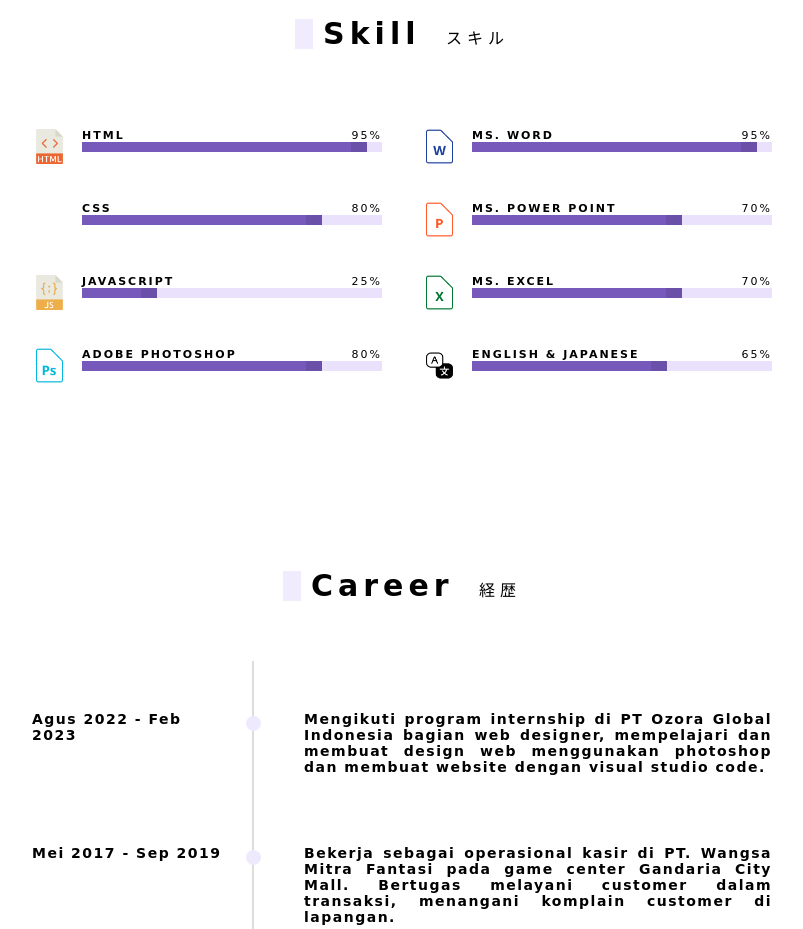
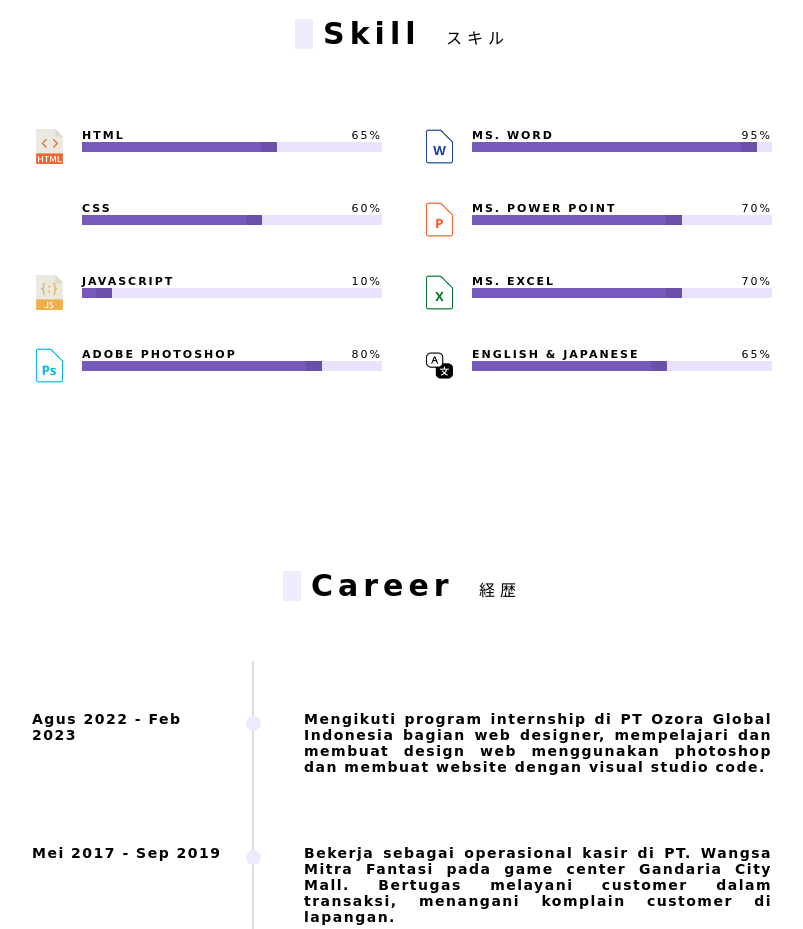
Before and after one commit to datia23/portfolio, a plain HTML site: page about.html in a window 1280 px wide. Shown: the part 860-1789 px from the top of the page, without its empty margins (238-1041 px from the left). Drawn offline with nearby package versions, Linux system fonts and the light colour scheme; a web font is replaced by a local one.

Commit message:
Update about.html

```diff
--- a/about.html
+++ b/about.html
@@ -178,12 +178,12 @@
                     <div class="chart"  data-aos="fade-right" data-aos-easing="ease-in-out" data-aos-duration="1200">
                         <div class="chart-ttl">
                             <h3>HTML
-                                <span>95%</span>
+                                <span>65%</span>
                             </h3>
                         </div>
 
-                        <div class="bar-chart" data-total="95" animated>
-                            <span class="bar-chart--inner" style="width:95%;"></span>
+                        <div class="bar-chart" data-total="65" animated>
+                            <span class="bar-chart--inner" style="width:65%;"></span>
                         </div>
                     </div>
 
@@ -201,11 +201,11 @@
                     <div class="chart" data-aos="fade-right" data-aos-easing="ease-in-out" data-aos-duration="1300">
                         <div class="chart-ttl">
                             <h3>CSS
-                                <span>80%</span>
+                                <span>60%</span>
                             </h3>
                         </div>
-                        <div class="bar-chart" data-total="80" animated>
-                            <span class="bar-chart--inner" style="width:80%;"></span>
+                        <div class="bar-chart" data-total="60" animated>
+                            <span class="bar-chart--inner" style="width:60%;"></span>
                         </div>
                     </div>
 
@@ -223,12 +223,12 @@
                     <div class="chart" data-aos="fade-right" data-aos-easing="ease-in-out" data-aos-duration="1400">
                         <div class="chart-ttl">
                             <h3>JAVASCRIPT
-                                <span>25%</span>
+                                <span>10%</span>
                             </h3>
                         </div>
 
-                        <div class="bar-chart" data-total="25" animated>
-                            <span class="bar-chart--inner" style="width:25%;"></span>
+                        <div class="bar-chart" data-total="10" animated>
+                            <span class="bar-chart--inner" style="width:10%;"></span>
                         </div>
                     </div>
 
```
